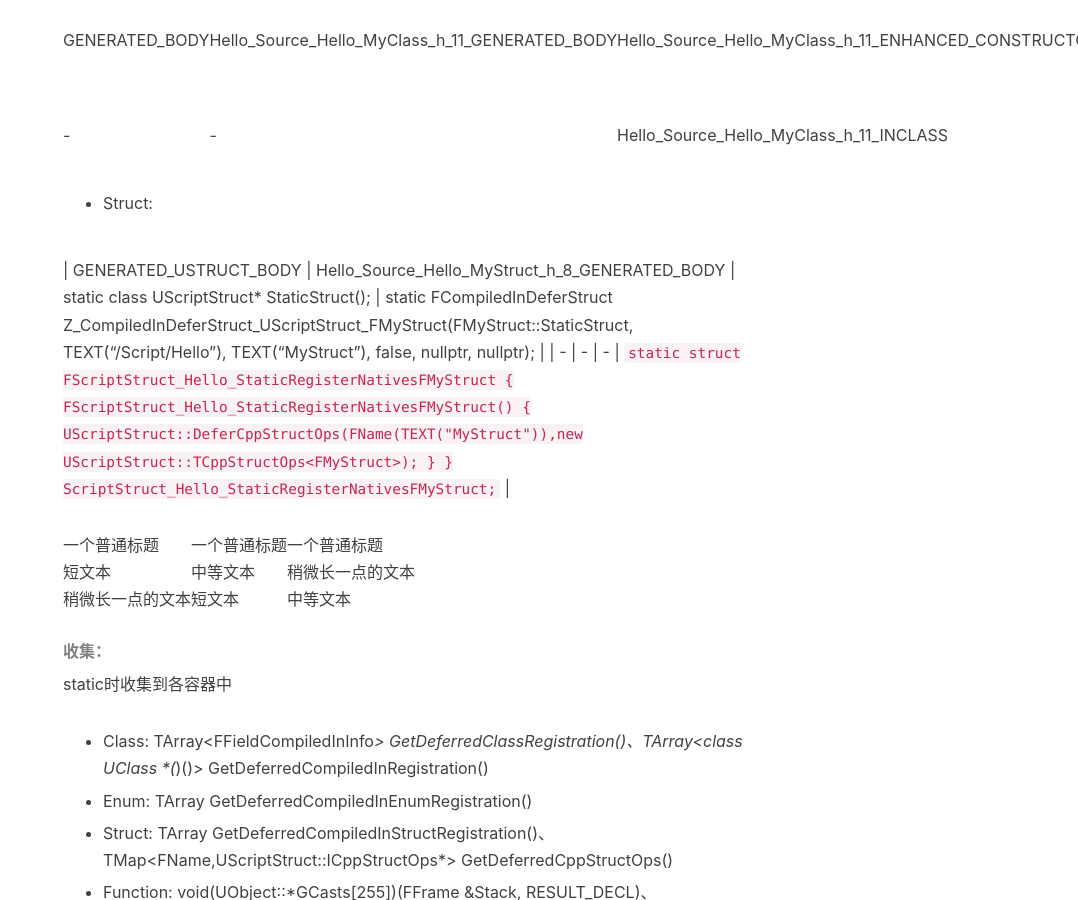
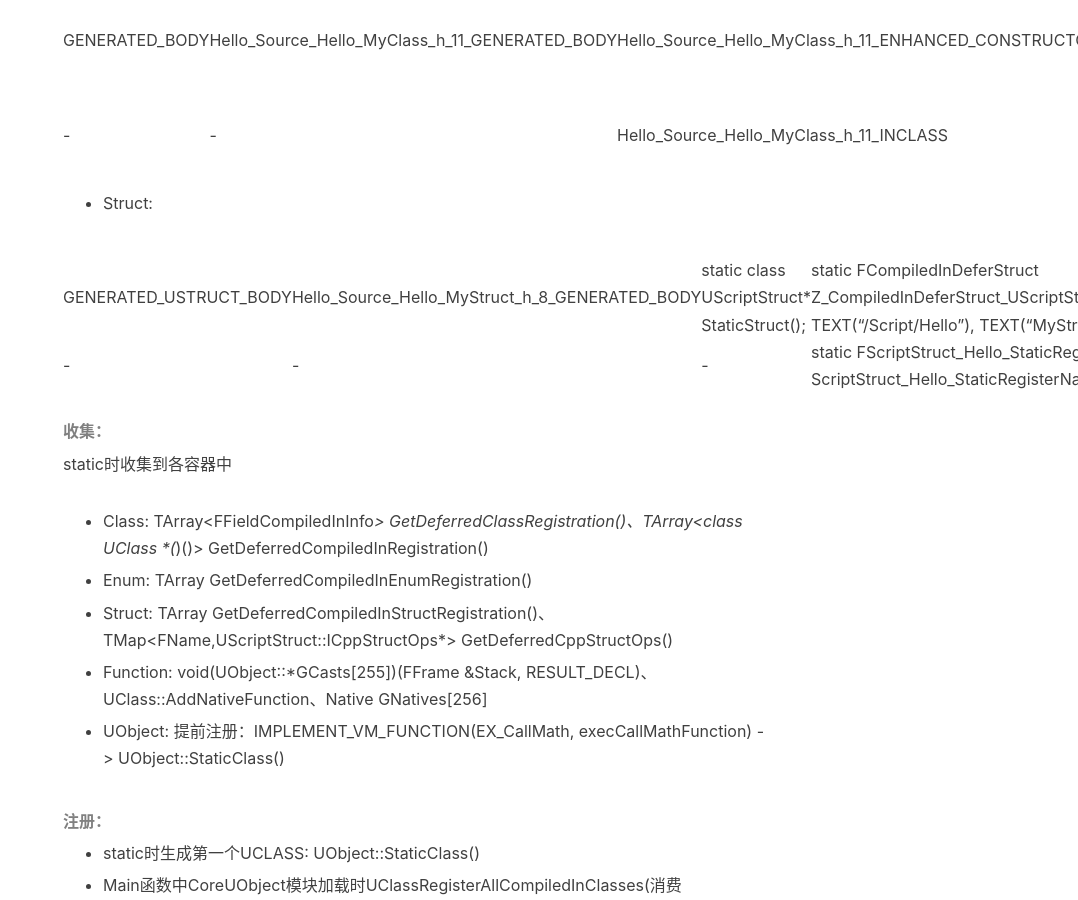
Before and after one commit to huangx916/huangx916.github.io, a Jekyll site: the page built from _posts/2018-10-06-ue4note.markdown, in a window 1280 px wide and 900 px high, scrolled down 8488 px. Shown: the whole window, without its empty margins (202-1280 px from the left). Built offline with Jekyll 4.4.1, drawn with Linux system fonts in a browser that asks for light colours; nearby versions of some CDN libraries; comment, search, counter and statistics services are not loaded.

Commit message:
Update 2018-10-06-ue4note.markdown

````diff
--- a/_posts/2018-10-06-ue4note.markdown
+++ b/_posts/2018-10-06-ue4note.markdown
@@ -122,21 +122,11 @@ object运行时通过反射获得类型系统对象
 | GENERATED_BODY | Hello_Source_Hello_MyClass_h_11_GENERATED_BODY | Hello_Source_Hello_MyClass_h_11_ENHANCED_CONSTRUCTORS | static TClassCompiledInDefer<UMyClass> AutoInitializeUMyClass(TEXT("UMyClass"), sizeof(UMyClass), 899540749); |
 | - | - | Hello_Source_Hello_MyClass_h_11_INCLASS | static FCompiledInDefer Z_CompiledInDefer_UClass_UMyClass(Z_Construct_UClass_UMyClass, &UMyClass::StaticClass, TEXT("UMyClass"), false, nullptr, nullptr, nullptr); |
 
+
 * Struct:
 
 | GENERATED_USTRUCT_BODY | Hello_Source_Hello_MyStruct_h_8_GENERATED_BODY | static class UScriptStruct* StaticStruct(); | static FCompiledInDeferStruct Z_CompiledInDeferStruct_UScriptStruct_FMyStruct(FMyStruct::StaticStruct, TEXT("/Script/Hello"), TEXT("MyStruct"), false, nullptr, nullptr); |
-| - | - | - | ``` static struct FScriptStruct_Hello_StaticRegisterNativesFMyStruct
-{
-	FScriptStruct_Hello_StaticRegisterNativesFMyStruct()
-	{
-		UScriptStruct::DeferCppStructOps(FName(TEXT("MyStruct")),new UScriptStruct::TCppStructOps<FMyStruct>);
-	}
-} ScriptStruct_Hello_StaticRegisterNativesFMyStruct; ``` |
-
-
-| 一个普通标题 | 一个普通标题 | 一个普通标题 |
-| 短文本 | 中等文本 | 稍微长一点的文本 |
-| 稍微长一点的文本 | 短文本 | 中等文本 |
+| - | - | - | static FScriptStruct_Hello_StaticRegisterNativesFMyStruct ScriptStruct_Hello_StaticRegisterNativesFMyStruct; |
 
 
 ###### 收集：
````
